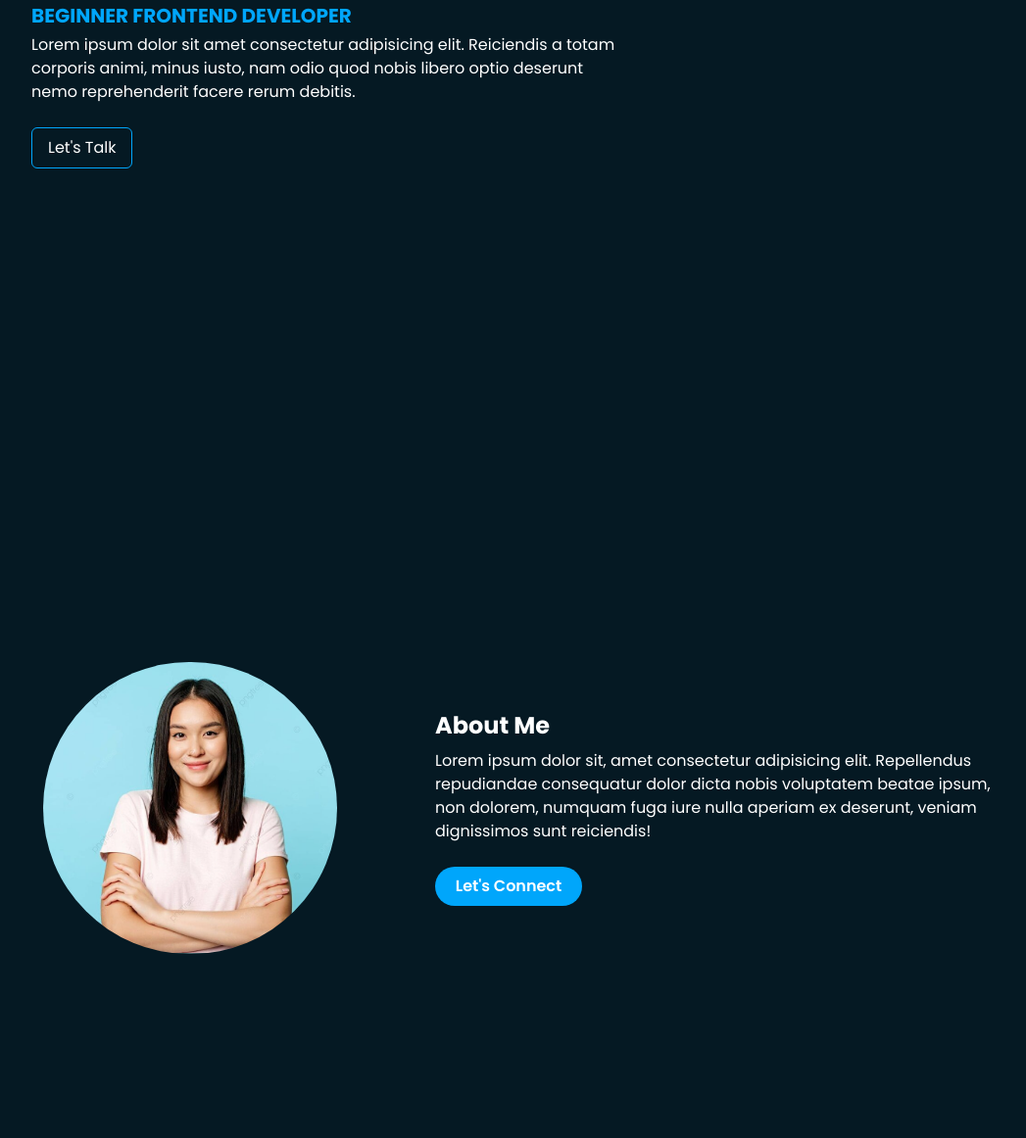
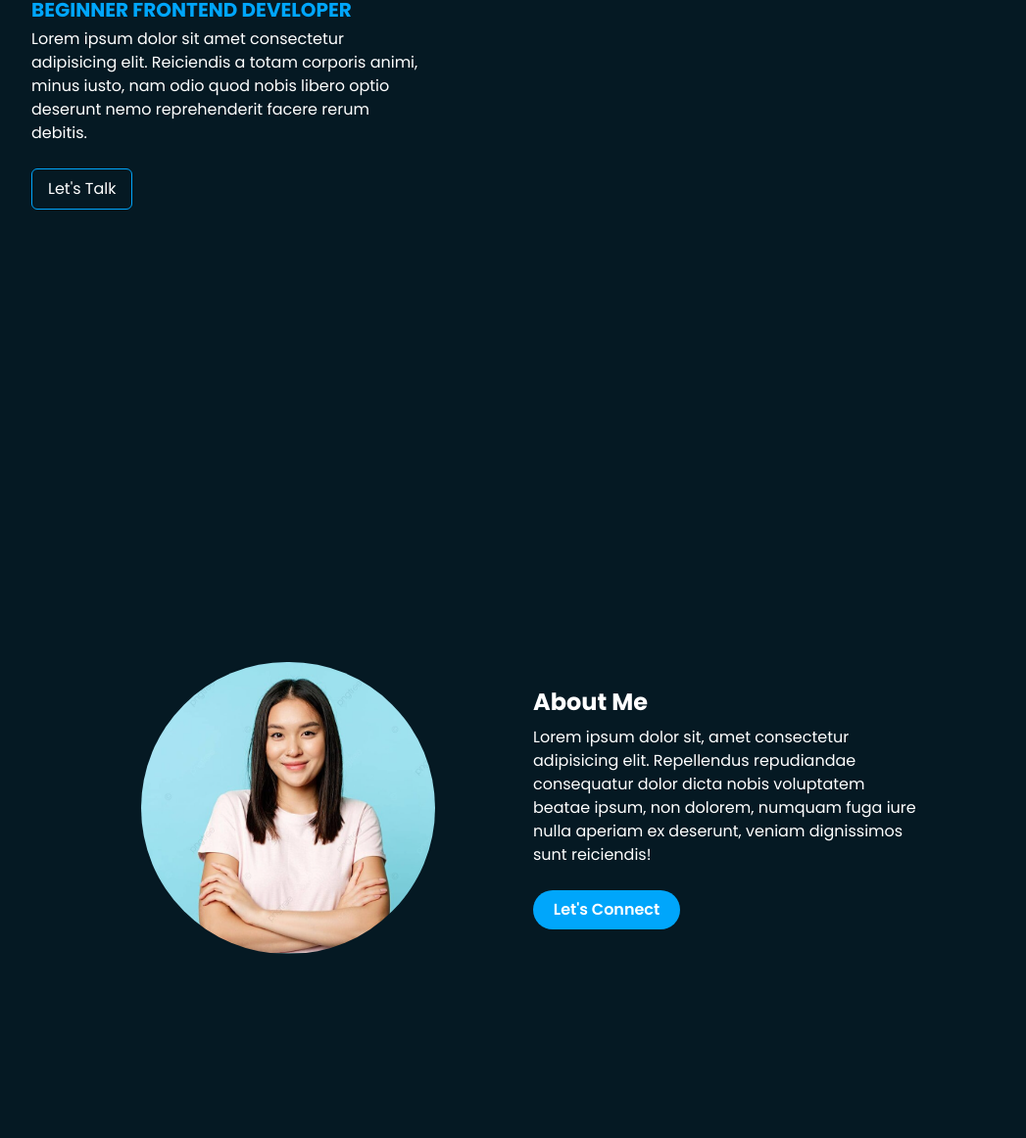
Before and after one commit to SeptianAdhityaN/SeptianAdhityaN.github.io, a website: page index.html in a window 1280 px wide. Shown: the part 375-1537 px from the top of the page at 98% size, without its empty margins (96-1143 px from the left). Drawn offline with nearby package versions, Linux system fonts and the light colour scheme; files that its build step writes are made by us from their sources.

Commit message:
Fix Bug Responsive

```diff
--- a/index.html
+++ b/index.html
@@ -95,7 +95,7 @@
 
     <!-- HERO SECTION START -->
     <section id="home" class="flex h-screen w-full items-center md:px-[10%] px-[5%] py-0 left-[5%] sm:left-auto">
-      <div class="text-center md:text-left mt-[100px] max-w-[600px] relative">
+      <div class="text-center md:text-left mt-[100px] max-w-[400px] relative">
         <h1 class="mb-3 text-2xl font-bold md:text-3xl">
           Hello, I'm Septian Adhitya Nugroho
         </h1>
@@ -128,7 +128,7 @@
           src="dist/images/profile.png"
           alt=""
         />
-        <div class="flex flex-col lg:ml-[100px] max-w-[600px]">
+        <div class="flex flex-col lg:ml-[100px] max-w-[400px]">
           <h2 class="mb-4 text-2xl font-bold text-center lg:text-left lg:mb-2">
             About Me
           </h2>
```
